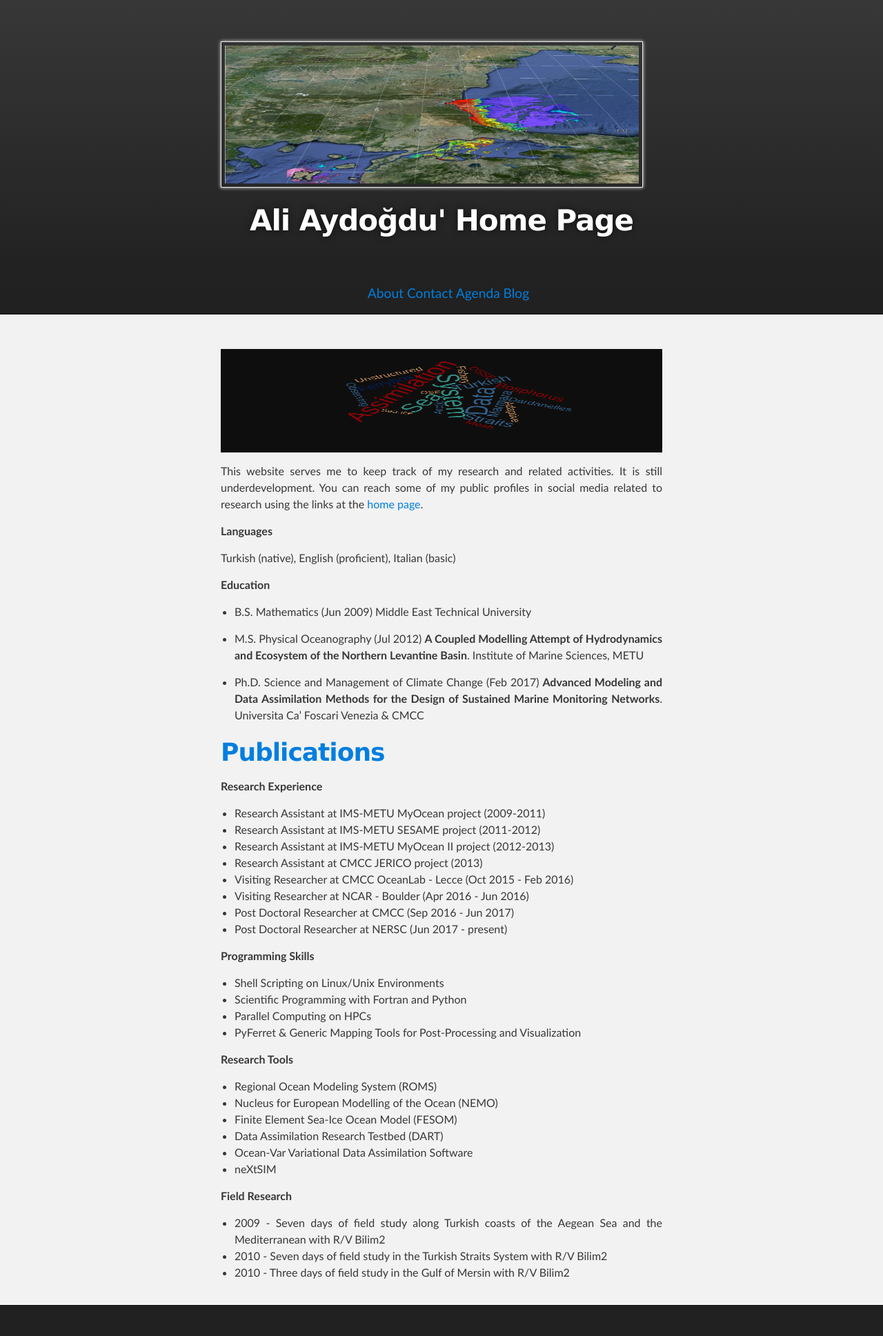
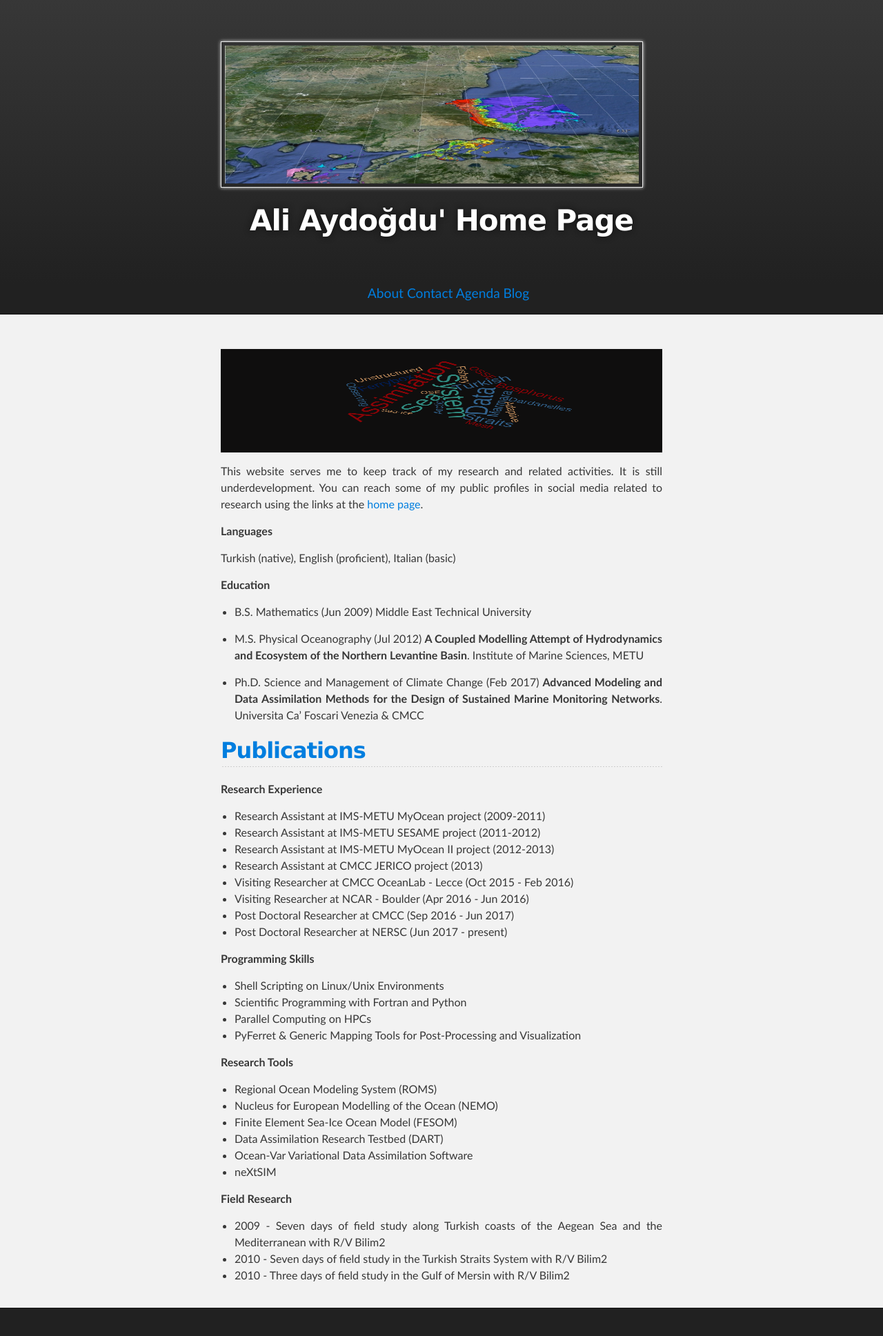
Before and after one commit to aydogduali/aydogduali.github.io, a Jekyll site: the page built from about/index.md, in a window 1280 px wide. Shown: the whole page at 69% size. Built offline with Jekyll 4.4.1, drawn with Linux system fonts in a browser that asks for light colours; the repository's description, which GitHub fills in, is left out.

```diff
--- a/about/index.md
+++ b/about/index.md
@@ -19,7 +19,7 @@
 
 - Ph.D. Science and Management of Climate Change (Feb 2017) **Advanced Modeling and Data Assimilation Methods for the Design of Sustained Marine Monitoring Networks**. Universita Ca' Foscari Venezia & CMCC
 
-# **[Publications](/about/publication)**
+## **[Publications](/about/publication)**
 
 **Research Experience**
 
```
